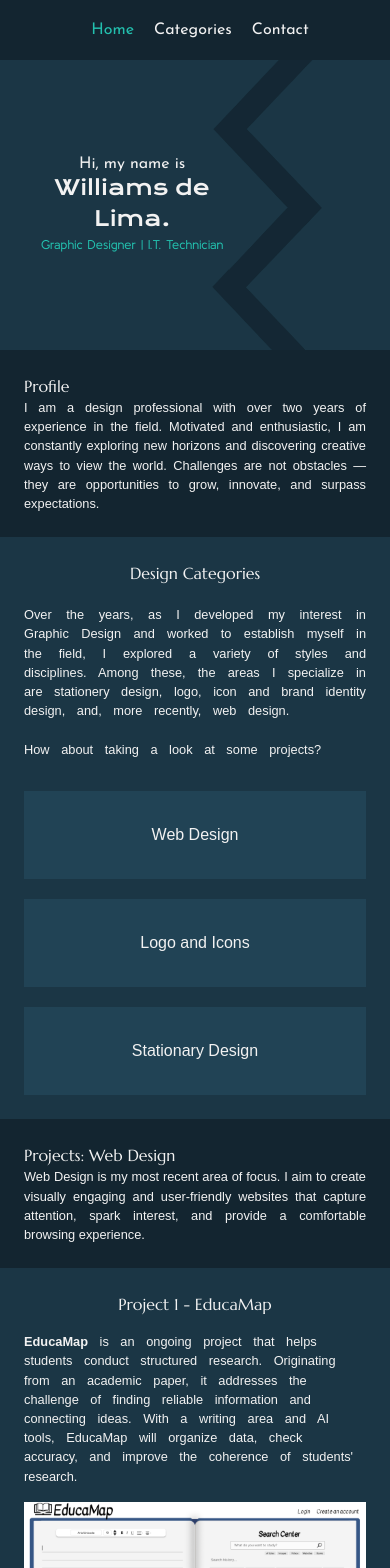
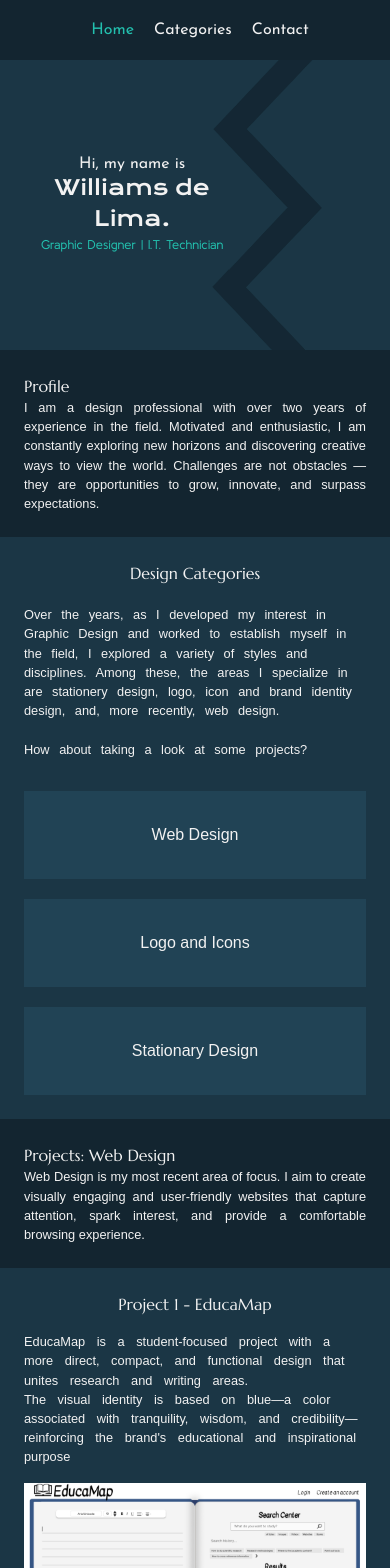
Before and after one commit to MW-Limah/graphicdesign-portifolio, a Next.js app: page / in a window 390 px wide. Shown: the top 1568 px of the page. Built offline with nearby package versions, Linux system fonts and the light colour scheme; a web font is replaced by a local one.

Commit message:
Pequenos ajustes no conteudo e no alinhamento de textos

```diff
--- a/src/app/Category/Category.module.css
+++ b/src/app/Category/Category.module.css
@@ -48,7 +48,7 @@
   font-family: var(--font-paragraphs);
   font-size: var(--font-size-subtitle);
   text-align: justify;
-  word-spacing: 8px;
+  word-spacing: 6px;
 }
 /* --- Mobile --- */
 @media (max-width: 768px) {
@@ -80,6 +80,6 @@
 
   .texts p {
     font-size: var(--font-size-subtitle-query);
-    text-align: justify;
+    text-align: left;
   }
 }
--- a/src/app/Contents/Stationary/Stationary.jsx
+++ b/src/app/Contents/Stationary/Stationary.jsx
@@ -8,12 +8,10 @@ export default function Stationary() {
       <article className={styles.presentation}>
         <h1>Projects: Print Design and Stationary</h1>
         <p>
-          Started my career in print design, working with clients on projects
-          such as business cards, flyers, banners, and resumes. Gained hands-on
-          experience delivering high-quality printed materials tailored to
-          client needs, building a strong foundation in design and production
-          processes. Beyond design, I also managed the printing and finishing
-          stages, ensuring professional results from concept to final product.
+          I began my career in graphic design, working with clients on projects
+          such as business cards, flyers, banners, and resumes. Besides design,
+          I also managed the printing and finishing stages, ensuring
+          professional results from concept to final product.
         </p>
       </article>
       <div className={styles.projects}>
--- a/src/app/Contents/WebDesign/WebDesign.jsx
+++ b/src/app/Contents/WebDesign/WebDesign.jsx
@@ -19,12 +19,12 @@ export default function WebDesign() {
           <aside className={styles.leftside}>
             <h2>Project 1 - EducaMap</h2>
             <p>
-              <strong>EducaMap</strong> is an ongoing project that helps
-              students conduct structured research. Originating from an academic
-              paper, it addresses the challenge of finding reliable information
-              and connecting ideas. With a writing area and AI tools, EducaMap
-              will organize data, check accuracy, and improve the coherence of
-              students' research.
+              EducaMap is a student-focused project with a more direct, compact,
+              and functional design that unites research and writing areas.
+              <br />
+              The visual identity is based on blue—a color associated with
+              tranquility, wisdom, and credibility—reinforcing the brand's
+              educational and inspirational purpose
             </p>
 
             <div className={styles.imglands}>
```
